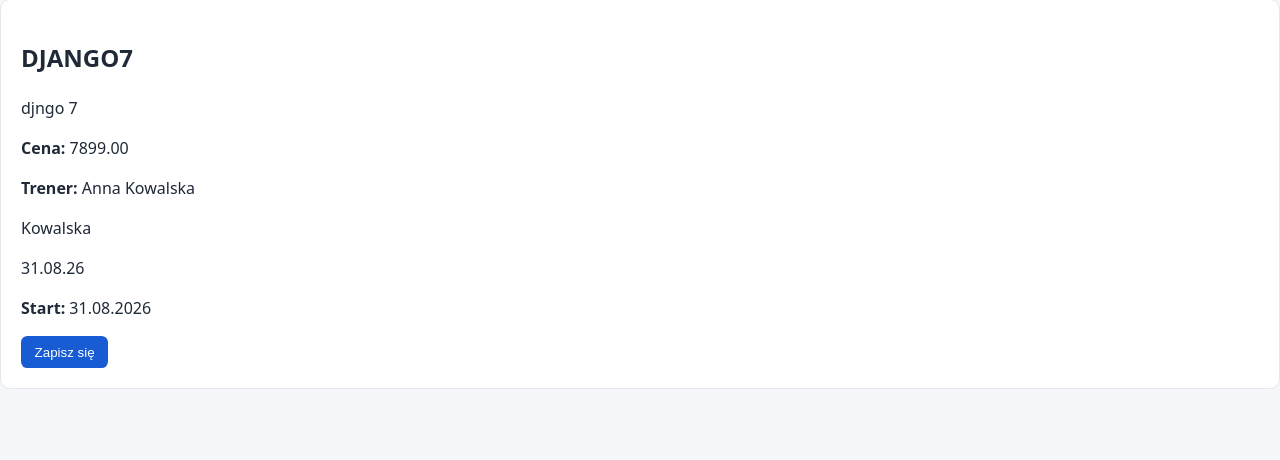
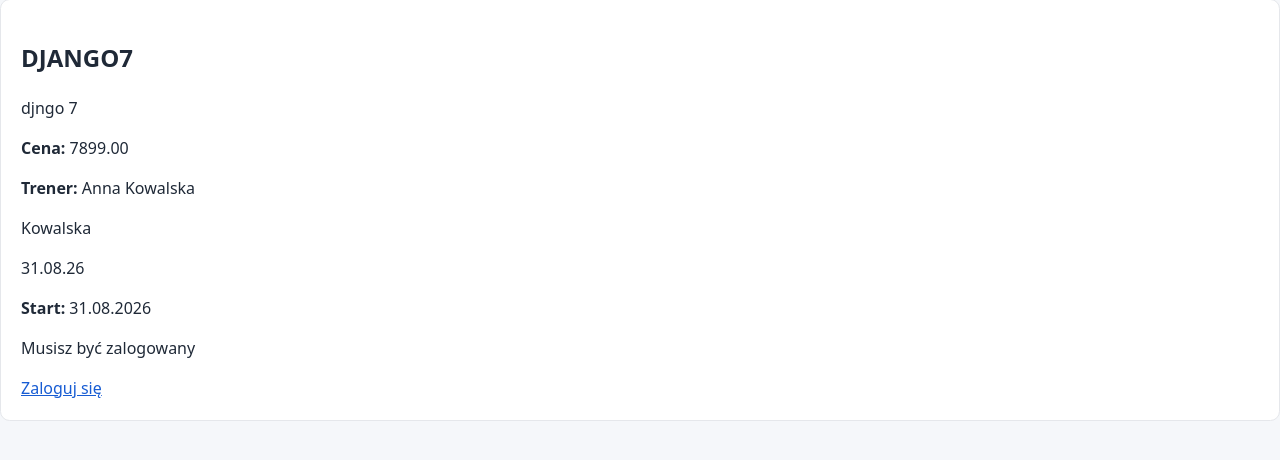
Before and after one commit to rajkonkret/PythonProjectDjango-3-08-2026, a Django app: page /courses/4/ in a window 1280 px wide. Shown: the part 31-491 px from the top of the page. Run offline with Django 5.2, Linux system fonts and the light colour scheme; data comes from the database, SQL or seed files in the repository; both versions use the stored data as it was after the commit.

Commit message:
[2 37] update app courses add Enroll

```diff
--- a/coursehub/templates/courses/course_detail.html
+++ b/coursehub/templates/courses/course_detail.html
@@ -11,10 +11,16 @@
         <p>{{ course.trainer.last_name }}</p>
         <p>{{ course.start_date|date:"d.m.y" }}</p>
         <p><strong>Start:</strong> {{ course.start_date|date:"d.m.Y" }}</p>
-<form method="post" action="{% url 'courses:enroll_in_course' course.pk %}" class="inline">
-        {% csrf_token %}
-        <button type="submit">Zapisz się</button>
-</form>
+
+{% if user.is_authenticated %}
+        <form method="post" action="{% url 'courses:enroll_in_course' course.pk %}" class="inline">
+                {% csrf_token %}
+                <button type="submit">Zapisz się</button>
+        </form>
+{% else %}
+        <p>Musisz być zalogowany</p>
+        <a href="{% url 'login' %}?next={{ request.path }}">Zaloguj się</a>
+{% endif %}
 </article>
 
 
```
Also changed, not shown: coursehub/db.sqlite3.
